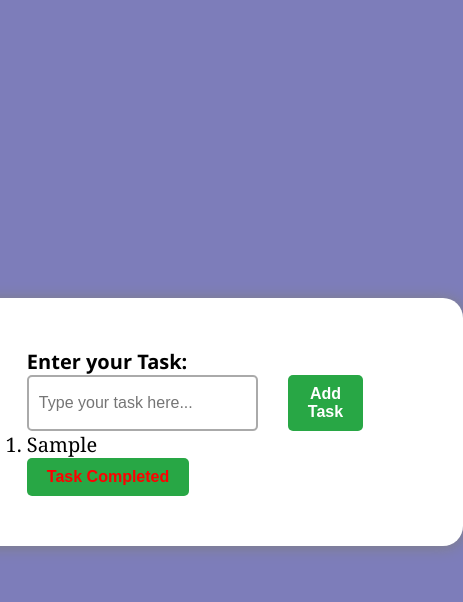
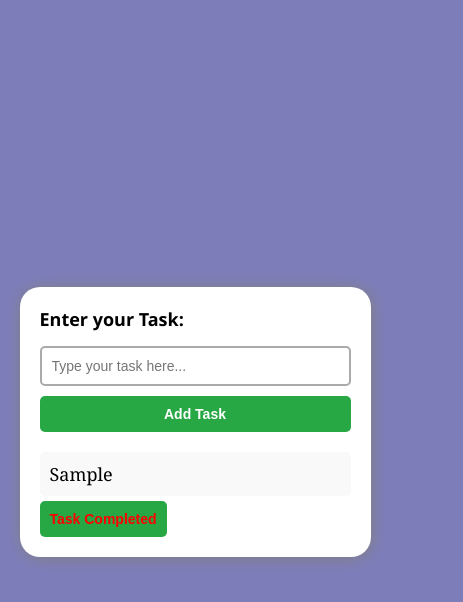
Before and after one commit to saheemnoob/To-Do, a plain HTML site: page index.html in a window 390 px wide. Both pictures are taken after typing "Sample" into the empty fields and a click on the button "Add Task". Shown: the whole page, 463 px wide, since content can reach past the window. Drawn offline with Linux system fonts and the light colour scheme.

Commit message:
Update style.css

```diff
--- a/style.css
+++ b/style.css
@@ -1,46 +1,66 @@
-*{
+* {
     margin: 0;
     padding: 0;
     box-sizing: border-box;
 }
-html,body{
-    width: 100%;
-    height: 100%;
-}
-html{
+
+html {
     font-size: 62.5%;
 }
-body{
+
+body {
+    width: 100%;
+    height: 100vh;
     background-color: rgb(125, 125, 186);
-}
-.container{
     display: flex;
     justify-content: center;
     align-items: center;
-    width: 100%;
-    height: 100%;
+}
 
+.container {
+    width: 90%;
+    max-width: 500px;
 }
-.main{
+
+.main {
     background-color: white;
     box-shadow: 1px 1px 15px gray;
-    padding: 5rem 10rem;
+    padding: 3rem;
     border-radius: 2rem;
-    gap: 1rem;
+    display: flex;
+    flex-direction: column;
+    gap: 1.5rem;
 }
 
-.p{
+.p {
     font-size: 2rem;
     font-weight: bold;
     font-family: 'Segoe UI', Tahoma, Geneva, Verdana, sans-serif;
 }
-ul{
-    list-style:decimal;
-    font-size: 2rem;
-    font-family: Cambria, Cochin, Georgia, Times, 'Times New Roman', serif;
+
+.gap {
+    display: flex;
+    flex-direction: column;
+    gap: 1rem;
 }
+
+input {
+    padding: 1rem;
+    font-size: 1.6rem;
+    border: 2px solid #aaa;
+    border-radius: 0.5rem;
+    outline: none;
+    transition: border 0.3s ease, box-shadow 0.3s ease;
+    width: 100%;
+}
+
+input:focus {
+    border-color: #007bff;
+    box-shadow: 0 0 8px rgba(0, 123, 255, 0.5);
+}
+
 button {
-    padding: 1rem 2rem;
+    padding: 1rem;
     font-size: 1.6rem;
     font-weight: bold;
     color: white;
@@ -55,26 +75,55 @@ button:hover {
     background-color: #218838;
     transform: scale(1.05);
 }
-input {
-    padding: 1rem;
-    font-size: 1.6rem;
-    border: 2px solid #aaa;
-    border-radius: 0.5rem;
-    outline: none;
-    transition: border 0.3s ease, box-shadow 0.3s ease;
+
+ul {
+    list-style: none;
+    font-size: 1.8rem;
+    font-family: Cambria, Cochin, Georgia, Times, 'Times New Roman', serif;
+    padding: 0;
 }
 
-
-input:focus {
-    border-color: #007bff;
-    box-shadow: 0 0 8px rgba(0, 123, 255, 0.5);
+li {
+    background: #f9f9f9;
+    padding: 1rem;
+    border-radius: 0.5rem;
+    margin: 0.5rem 0;
+    display: flex;
+    justify-content: space-between;
+    align-items: center;
 }
 
+.task-button {
+    padding: 0.5rem 1rem;
+    font-size: 1.4rem;
+    font-weight: bold;
+    color: red;
+    background-color: transparent;
+    border: none;
+    cursor: pointer;
+    transition: 0.3s;
+}
 
-.gap{
-    display: flex;
-    gap: 3rem;
+.task-button:hover {
+    color: white;
+    background-color: rgba(216, 113, 113, 0.9);
 }
-.flex{
-    display: flex;
+
+/* Responsive Design */
+@media (max-width: 600px) {
+    .main {
+        padding: 2rem;
+    }
+
+    .p {
+        font-size: 1.8rem;
+    }
+
+    button {
+        font-size: 1.4rem;
+    }
+
+    input {
+        font-size: 1.4rem;
+    }
 }
```
